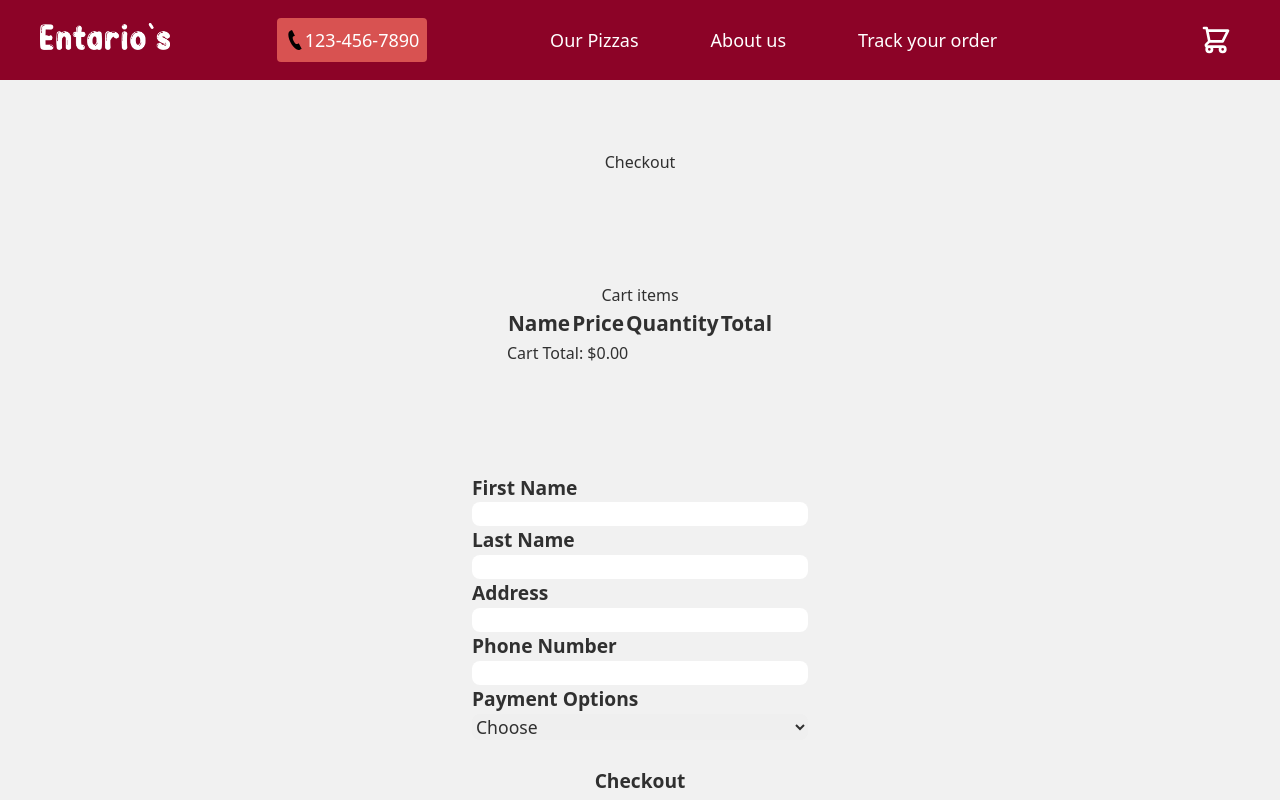
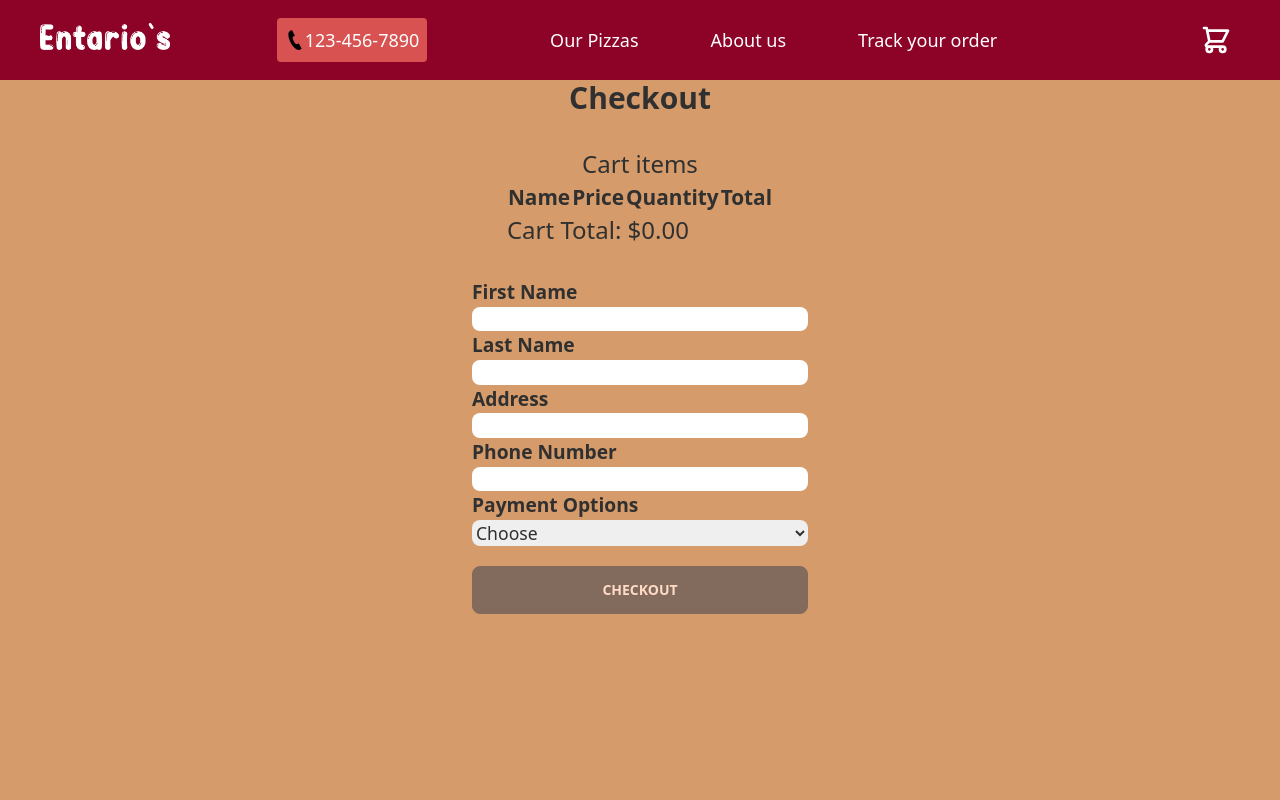
Before and after one commit to Vondai/entario-pizza, a Next.js app: page /checkout in a window 1280 px wide. Shown: the top 800 px of the page. Built offline with nearby package versions, Linux system fonts and the light colour scheme.

Commit message:
css stuff

```diff
--- a/components/AuthModal.tsx
+++ b/components/AuthModal.tsx
@@ -1,6 +1,6 @@
 import { useRouter } from 'next/router';
 import { Dispatch, FormEvent, SetStateAction, useState } from 'react';
-import { useDispatch, useSelector } from 'react-redux';
+import { useDispatch } from 'react-redux';
 import { addUser } from '../redux/authSlice';
 import authService from '../services/authService';
 import SigninForm from './SigninForm';
@@ -36,6 +36,7 @@ const AuthModal: React.FC<{
 				return;
 			}
 			setShowSignupForm(false);
+			return;
 		}
 		if (formId === 'signin') {
 			const data = await authService.signInUser(email, password);
--- a/components/ProductCard.tsx
+++ b/components/ProductCard.tsx
@@ -6,7 +6,7 @@ import Link from 'next/link';
 const ProductCard: NextPage<{ product: TBaseProduct }> = ({ product }) => {
 	return (
 		<Link href={`/product/${product._id}`}>
-			<div className='card bg-primary shadow-xl w-1/3 cursor-pointer'>
+			<div className='card bg-primary shadow-xl w-1/3 cursor-pointer  hover:scale-105 '>
 				<div className='card-body flex flex-col text-center'>
 					<h2 className='card-title justify-center text-accent text-3xl'>
 						{product.name}
--- a/components/ProductList.tsx
+++ b/components/ProductList.tsx
@@ -11,9 +11,9 @@ const ProductList: NextPage<{ productList: TBaseProduct[] }> = ({
 				Freshly baked pizza every 5 minutes.
 			</h1>
 			<h3 className=' text-2xl text-center max-w-screen-md'>
-				Lorem ipsum dolor sit amet consectetur adipisicing elit. Nesciunt error,
-				excepturi natus placeat sed maxime quibusdam nam enim! Reiciendis,
-				labore?
+				Welcome to Entario`s online pizza shop. Here you will find the best
+				pizza in town, freshly wood oven baked. Check out our menu below and let
+				the journey begin.
 			</h3>
 			<div className='container flex gap-5'>
 				{productList.map((product) => (
--- a/pages/cart.tsx
+++ b/pages/cart.tsx
@@ -26,7 +26,7 @@ const Cart = () => {
 	}, []);
 
 	return (
-		<div className={styles.container}>
+		<div className='flex h-screen p-16 bg-accent text-xl text-white'>
 			<div className={styles.left}>
 				<table className={styles.table}>
 					<thead>
@@ -58,7 +58,9 @@ const Cart = () => {
 										</div>
 									</td>
 									<td>
-										<span className={styles.name}>{product.name}</span>
+										<span className='text-primary font-bold'>
+											{product.name}
+										</span>
 									</td>
 									<td>
 										<span className={styles.extras}>
@@ -103,7 +105,7 @@ const Cart = () => {
 						</span>
 					</div>
 					<button
-						className={styles.cta}
+						className='btn'
 						onClick={handleCheckoutClick}
 					>
 						CHECKOUT NOW
--- a/pages/checkout.tsx
+++ b/pages/checkout.tsx
@@ -7,6 +7,7 @@ import PaymentMethod from '../utils/enums/paymentMethod';
 import { useRouter } from 'next/router';
 import { useDispatch } from 'react-redux';
 import { reset } from '../redux/cartSlice';
+import loadUserData from '../services/loadUserData';
 
 const Checkout = () => {
 	const [cart, setCart] = useState<TCheckoutProduct[]>([]);
@@ -26,7 +27,11 @@ const Checkout = () => {
 		const firstName = e.currentTarget['firstName'].value;
 		const lastName = e.currentTarget['lastName'].value;
 		const paymentMethod = e.currentTarget['paymentOption'].value;
-		const user = JSON.parse(localStorage.getItem('user') || '');
+		const user = loadUserData();
+		if (!user) {
+			router.push('/');
+			return;
+		}
 		const order: TOrder = {
 			user: user._id,
 			customer: `${firstName} ${lastName}`,
@@ -53,9 +58,9 @@ const Checkout = () => {
 	}
 
 	return (
-		<div className={styles.container}>
-			<h1 className={styles.title}>Checkout</h1>
-			<div className={styles.cart}>
+		<div className='h-screen flex flex-col bg-accent items-center gap-8'>
+			<h1 className='text-3xl font-bold'>Checkout</h1>
+			<div className='text-2xl'>
 				<h2 className={styles['cart-title']}>Cart items</h2>
 				<table className={styles.table}>
 					<thead className={styles['table-head']}>
@@ -140,7 +145,7 @@ const Checkout = () => {
 				</select>
 				<button
 					type='submit'
-					className={styles.cta}
+					className='btn mt-5'
 				>
 					Checkout
 				</button>
--- a/pages/menu.tsx
+++ b/pages/menu.tsx
@@ -1,14 +1,13 @@
 import axios from 'axios';
 import { GetServerSideProps, NextPage } from 'next';
 import ProductCard from '../components/ProductCard';
-import styles from '../styles/Menu.module.css';
 import { TBaseProduct } from '../types/TBaseProduct';
 
 const Menu: NextPage<{ productList: TBaseProduct[] }> = ({ productList }) => {
 	return (
-		<div className={styles.container}>
-			<div className={styles.title}>
-				<h1 className='text-2xl'>Menu</h1>
+		<div className='h-screen bg-accent flex flex-col text-center p-10'>
+			<div className=''>
+				<h1 className='text-3xl underline'>Menu</h1>
 			</div>
 			<div className='flex gap-5 mt-10'>
 				{productList.map((product) => (
--- a/pages/orders/index.tsx
+++ b/pages/orders/index.tsx
@@ -1,7 +1,11 @@
 import axios from 'axios';
 import Link from 'next/link';
 import { useRouter } from 'next/router';
+import { GetServerSideProps } from 'next/types';
 import { useEffect, useState } from 'react';
+import { useSelector } from 'react-redux';
+import { RootState } from '../../redux/store';
+
 type TOrder = {
 	_id: string;
 	user: string;
@@ -13,22 +17,38 @@ type TOrder = {
 	phone: number;
 };
 const Orders = () => {
+	const userState = useSelector((state: RootState) => state.auth);
 	const [orders, setOrders] = useState<TOrder[]>([]);
 	const router = useRouter();
+
 	useEffect(() => {
-		const userAsString = localStorage.getItem('user');
-		const user = userAsString ? JSON.parse(userAsString) : '';
-		if (!user) {
+		if (!userState.isAuthenticated) {
 			router.push('/');
+			return;
 		}
 		const fetchData = async () => {
 			const res = await axios.get(
-				`${process.env.NEXT_PUBLIC_BASE_URL}/orders?userId=${user._id}`
+				`${process.env.NEXT_PUBLIC_BASE_URL}/orders?userId=${userState._id}`
 			);
 			setOrders(res.data);
 		};
 		fetchData();
-	}, [router]);
+	}, [router, userState]);
+
+	const noOrders = orders.length === 0;
+
+	if (noOrders) {
+		return (
+			<div className='h-screen flex'>
+				<h2 className='text-3xl m-auto'>
+					No orders yet. Check out our{' '}
+					<Link href={'/menu'}>
+						<span className='cursor-pointer underline'>menu.</span>
+					</Link>
+				</h2>
+			</div>
+		);
+	}
 	return (
 		<div className='bg-accent h-screen p-5'>
 			<h2 className='text-center text-2xl font-bold'>Your orders</h2>
--- a/pages/product/[id].tsx
+++ b/pages/product/[id].tsx
@@ -66,7 +66,7 @@ const Product: NextPage<{ product: TPizzaProduct }> = ({ product }) => {
 	}
 
 	return (
-		<div className={styles.container}>
+		<div className='flex p-10 content-center bg-accent'>
 			<div className={styles.left}>
 				<div className={styles['img-container']}>
 					<Image
@@ -78,9 +78,11 @@ const Product: NextPage<{ product: TPizzaProduct }> = ({ product }) => {
 				</div>
 			</div>
 			<div className={styles.right}>
-				<h2 className={styles.title}>{product.name}</h2>
-				<span className={styles.price}>${totalPrice.toFixed(2)}</span>
-				<p className={styles.description}>{product.description}</p>
+				<h2 className='text-3xl font-bold'>{product.name}</h2>
+				<span className='underline text-3xl text-primary mb-5'>
+					${totalPrice.toFixed(2)}
+				</span>
+				<p className='italic text-xl mb-5'>{product.description}</p>
 				<h3>Select size</h3>
 				<div className={styles.sizes}>
 					<div
@@ -132,7 +134,9 @@ const Product: NextPage<{ product: TPizzaProduct }> = ({ product }) => {
 								value={extaOption.price}
 								onChange={(e) => handleOptionChange(e)}
 							/>
-							<label htmlFor={extaOption._id}>{extaOption.text}</label>
+							<label htmlFor={extaOption._id}>
+								{extaOption.text} ({extaOption.price})
+							</label>
 						</div>
 					))}
 				</div>
@@ -146,7 +150,7 @@ const Product: NextPage<{ product: TPizzaProduct }> = ({ product }) => {
 						onChange={(e) => setQuantity(Number(e.target.value))}
 					/>
 					<button
-						className={styles.cta}
+						className='btn ml-5 bg-primary'
 						onClick={handleAddToCart}
 					>
 						Add to Cart
--- a/styles/Cart.module.css
+++ b/styles/Cart.module.css
@@ -33,12 +33,6 @@
 	cursor: pointer;
 }
 
-.name {
-	font-size: 1.1rem;
-	font-weight: bold;
-	color: red;
-}
-
 .total {
 	font-size: 1.1rem;
 	font-weight: bold;
@@ -57,20 +51,6 @@
 	color: white;
 	border-radius: 1rem;
 	text-align: center;
-}
-
-.cta {
-	padding: 1rem;
-	border-radius: 1rem;
-	cursor: pointer;
-	font-size: 1.2rem;
-	font-weight: bold;
-}
-
-.cta:hover,
-.cta:focus {
-	background-color: red;
-	color: white;
 }
 
 .subTotalText,
@@ -102,10 +82,6 @@
 		flex: 1;
 	}
 
-	.name {
-		font-size: 1rem;
-	}
-
 	.img-container {
 		width: 3rem;
 		height: 3rem;
@@ -121,8 +97,4 @@
 	.totalText {
 		font-size: 1.1rem;
 	}
-
-	.cta {
-		padding: 0.7rem;
-	}
 }
--- a/styles/Checkout.module.css
+++ b/styles/Checkout.module.css
@@ -1,12 +1,3 @@
-.container {
-	height: 100vh;
-	display: flex;
-	flex-direction: column;
-	align-items: center;
-	justify-content: space-around;
-	padding: 1rem 3rem;
-}
-
 .cart-title {
 	text-align: center;
 }
@@ -34,18 +25,3 @@
 	font-size: 1.1rem;
 	border-radius: 0.5rem;
 }
-
-.cta {
-	margin-top: 0.7rem;
-	padding: 1rem;
-	border-radius: 1rem;
-	cursor: pointer;
-	font-size: 1.2rem;
-	font-weight: bold;
-}
-
-.cta:hover,
-.cta:focus {
-	background-color: red;
-	color: white;
-}
--- a/styles/Menu.module.css
+++ /dev/null
@@ -1,10 +0,0 @@
-.container {
-	height: 100vh;
-	padding: 2rem 3rem;
-	text-align: center;
-}
-
-.title h1 {
-	display: inline;
-	border-bottom: 1px solid #000;
-}
--- a/styles/Product.module.css
+++ b/styles/Product.module.css
@@ -3,7 +3,7 @@
 	height: 100%;
 	display: flex;
 	margin-top: 3rem;
-	padding: 0 2rem;
+	padding: 0 2rem 2rem 2rem;
 }
 
 .left {
@@ -23,28 +23,11 @@
 	margin: 0 auto;
 }
 
-.title {
-	font-size: 2rem;
-}
-
-.price {
-	font-size: 1.7rem;
-	font-weight: bold;
-	color: red;
-	border-bottom: 1px solid red;
-	width: fit-content;
-}
-
-.description {
-	font-size: 1.2rem;
-	font-style: italic;
-}
-
 .sizes {
 	width: 40%;
 	display: flex;
 	justify-content: space-between;
-	margin-top: 1rem;
+	margin-top: 2rem;
 }
 
 .size {
@@ -82,10 +65,13 @@
 
 .option {
 	margin-bottom: 0.4rem;
+	display: flex;
+	gap: 0.5rem;
+	align-items: center;
 }
 
 .options {
-	margin-top: 5rem;
+	margin-top: 2rem;
 }
 
 .option input,
@@ -116,21 +102,6 @@
 	padding: 0.5rem;
 }
 
-.cta {
-	margin-left: 1rem;
-	padding: 0.5rem;
-	border-radius: 1rem;
-	color: #555;
-	cursor: pointer;
-	font-size: 1.1rem;
-	font-weight: bold;
-}
-
-.cta:hover {
-	background-color: red;
-	color: white;
-}
-
 @media screen and (max-width: 480px) {
 	.container {
 		flex-direction: column;
@@ -153,10 +124,6 @@
 		text-align: center;
 	}
 
-	.sizes {
-		width: 60%;
-	}
-
 	.options {
 		margin-top: 3rem;
 	}
```
